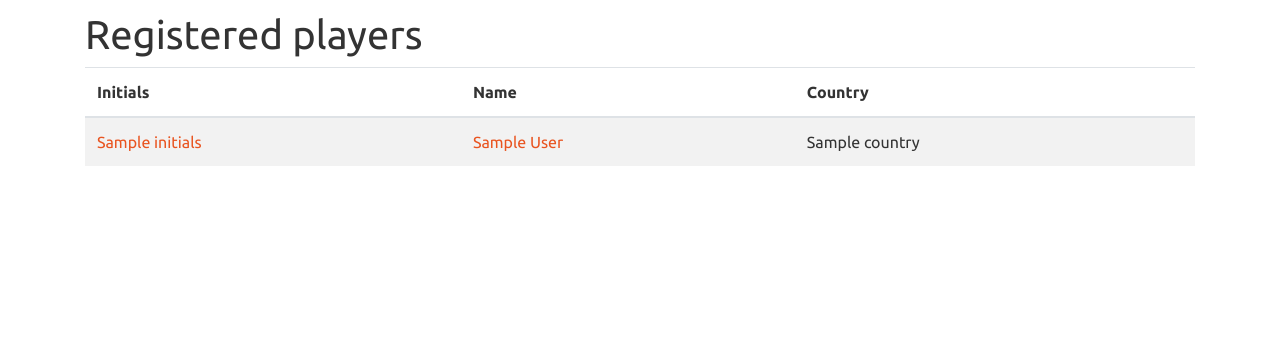
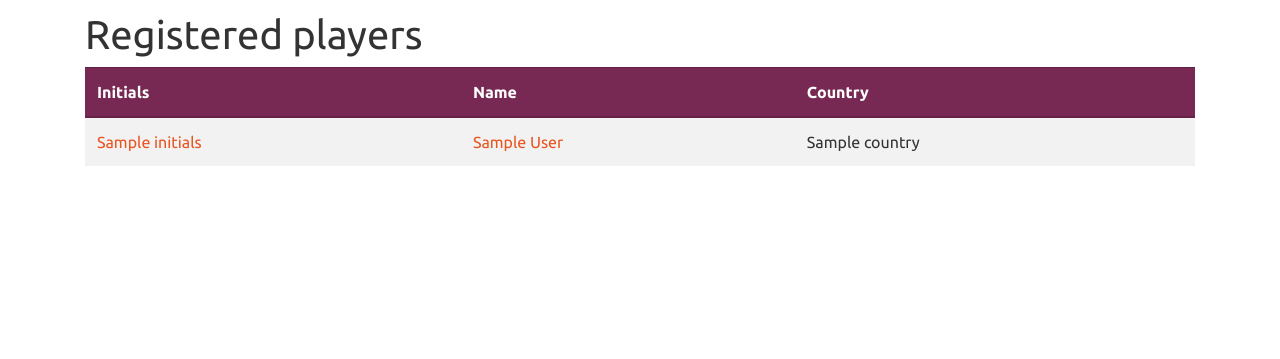
Before and after one commit to torsjonas/twentyfour_hours, a Django app: template core/templates/core/registered_players.html in a window 1280 px wide. Shown: the part 61-420 px from the top of the page. Run offline with Django 3.2, Linux system fonts and the light colour scheme; the template is opened without the code that fills it: most values are stand-ins (such as "Sample title", 1, 10 or a date in 2020); some libraries are stand-ins or nearby versions.

Commit message:
added new favicon and different thead

```diff
--- a/core/templates/core/base.html
+++ b/core/templates/core/base.html
@@ -32,7 +32,7 @@
 </style>
 <link href="{% static 'css/style.css' %}" rel="stylesheet">
 <link href="https://cdnjs.cloudflare.com/ajax/libs/select2/4.0.7/css/select2.min.css" rel="stylesheet" />
-<link rel="shortcut icon" href="{% static 'img/pinball.png' %}" />
+<link rel="shortcut icon" href="{% static 'img/cropped-sunk-favicon-1-32x32.png' %}" />
 <link rel="stylesheet" href="{% static 'flags/sprite.css' %}">
 <link rel="stylesheet" href="{% static 'css/bootstrap.min.css' %}">
 </head>
--- a/core/templates/core/registered_players.html
+++ b/core/templates/core/registered_players.html
@@ -4,7 +4,7 @@
 <h1>{% trans "Registered players" %}</h1>
 <div class="table-responsive">
     <table class="table table-striped">
-    <thead>
+    <thead class="thead-dark">
         <tr>
             <th scope="col">{% trans "Initials" %}</th>
             <th scope="col">{% trans "Name" %}</th>
```
Also changed, not shown: static_files/img/cropped-sunk-favicon-1-32x32.png (added).
